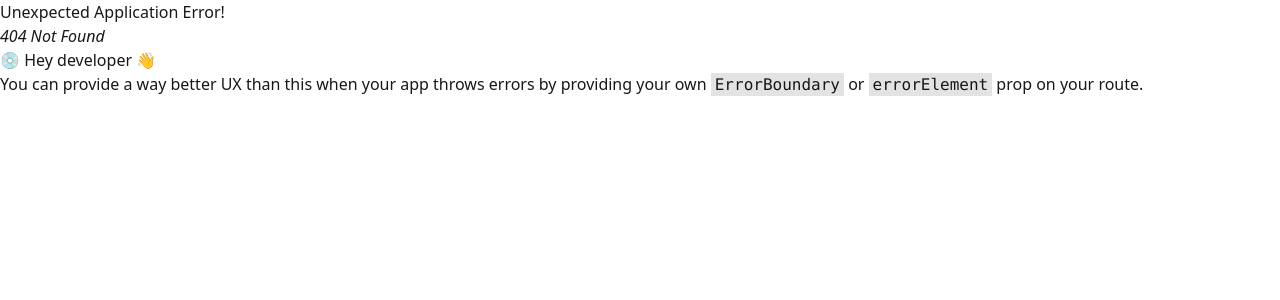
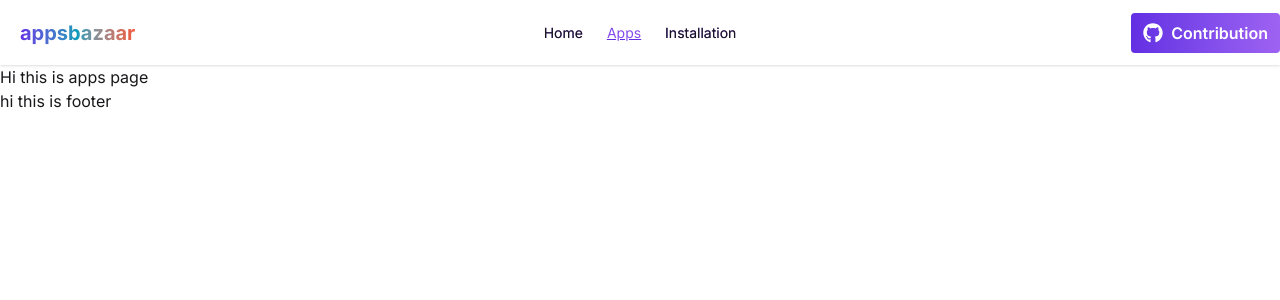
Before and after one commit to biplobrana007/apps-bazaar, a React (Vite) app: page /apps in a window 1280 px wide. Before the commit this address had no page. Shown: the top 300 px of the page. Built offline with nearby package versions, Linux system fonts and the light colour scheme.

Commit message:
navbar is done

```diff
--- a/index.html
+++ b/index.html
@@ -5,8 +5,13 @@
     <link rel="icon" type="image/png" href="/src/assets/logo.png" />
     <meta name="viewport" content="width=device-width, initial-scale=1.0" />
     <title>appsbazaar</title>
+
+    <!-- google font -->
+    <link rel="preconnect" href="https://fonts.googleapis.com">
+    <link rel="preconnect" href="https://fonts.gstatic.com" crossorigin>
+    <link href="https://fonts.googleapis.com/css2?family=Inter:ital,opsz,wght@0,14..32,100..900;1,14..32,100..900&display=swap" rel="stylesheet">
   </head>
-  <body>
+  <body class="inter-font">
     <div id="root"></div>
     <script type="module" src="/src/main.jsx"></script>
   </body>
--- a/package.json
+++ b/package.json
@@ -11,8 +11,10 @@
   },
   "dependencies": {
     "@tailwindcss/vite": "^4.1.14",
+    "lucide-react": "^0.545.0",
     "react": "^19.1.1",
     "react-dom": "^19.1.1",
+    "react-icons": "^5.5.0",
     "react-router": "^7.9.3",
     "tailwindcss": "^4.1.14"
   },
--- a/src/Layouts/Root.jsx
+++ b/src/Layouts/Root.jsx
@@ -1,9 +1,14 @@
 import React from 'react';
+import Navbar from '../components/Navbar';
+import Footer from '../components/Footer';
+import { Outlet } from 'react-router';
 
 const Root = () => {
     return (
         <div>
-            <h3>hi this root</h3>
+           <Navbar></Navbar>
+           <Outlet></Outlet>
+           <Footer></Footer>
         </div>
     );
 };
--- a/src/Routes/Route.jsx
+++ b/src/Routes/Route.jsx
@@ -1,9 +1,26 @@
 import { createBrowserRouter } from "react-router";
 import Root from "../Layouts/Root";
+import Home from "../pages/Home";
+import Apps from "../pages/Apps";
+import Installation from "../pages/Installation";
 
 export const router = createBrowserRouter([
   {
     path: "/",
     Component: Root,
+    children: [
+      {
+        index: true,
+        Component: Home,
+      },
+      {
+        path: "apps",
+        Component: Apps,
+      },
+      {
+        path: "installation",
+        Component: Installation,
+      },
+    ],
   },
 ]);
--- /dev/null
+++ b/src/components/Container.jsx
@@ -0,0 +1,11 @@
+import React from 'react';
+
+const Container = ({children}) => {
+    return (
+        <div className='container mx-auto'>
+            {children}
+        </div>
+    );
+};
+
+export default Container;
--- a/src/components/Navbar.jsx
+++ b/src/components/Navbar.jsx
@@ -1,11 +1,82 @@
-import React from 'react';
+import React from "react";
+import { FaGithub } from "react-icons/fa6";
+import { Link, NavLink } from "react-router";
+import Container from "./Container";
 
 const Navbar = () => {
-    return (
-        <div>
-            <h2>hi this navbar</h2>
+  const links = [
+    { linkTitle: "Home", linkPath: "/" },
+    { linkTitle: "Apps", linkPath: "apps" },
+    { linkTitle: "Installation", linkPath: "installation" },
+  ];
+  return (
+    <div className="bg-base-100 shadow-sm">
+      <Container>
+        <div className="navbar  px-0">
+          <div className="navbar-start gap-5">
+            <div className="dropdown">
+              <div
+                tabIndex={0}
+                role="button"
+                className="btn bg-transparent border-none  hover:text-white hover:bg-gradient-to-r from-[#632ee3] to-[#9f62f2] lg:hidden"
+              >
+                <svg
+                  xmlns="http://www.w3.org/2000/svg"
+                  className="h-5 w-5"
+                  fill="none"
+                  viewBox="0 0 24 24"
+                  stroke="currentColor"
+                >
+                  {" "}
+                  <path
+                    strokeLinecap="round"
+                    strokeLinejoin="round"
+                    strokeWidth="2"
+                    d="M4 6h16M4 12h8m-8 6h16"
+                  />{" "}
+                </svg>
+              </div>
+              <ul
+                tabIndex={0}
+                className="menu menu-sm dropdown-content bg-base-100 rounded-box z-1 mt-3 w-52 p-2 shadow"
+              >
+                {links.map((link) => (
+                  <li>
+                    <NavLink  to={link.linkPath}>{link.linkTitle}</NavLink>
+                  </li>
+                ))}
+              </ul>
+            </div>
+            <Link
+              to="/"
+              className=" text-xl font-bold  bg-gradient-to-r text-transparent bg-clip-text from-[#632ee3] via-[#029bba] to-[#f45337]"
+            >
+              <span>apps</span>
+              <span>bazaar</span>
+            </Link>
+          </div>
+          <div className="navbar-center hidden lg:flex">
+            <ul className="menu menu-horizontal px-1">
+              {links.map((link) => (
+                <li>
+                  <NavLink className=" hover:text-transparent bg-clip-text hover:underline  bg-gradient-to-r from-[#632ee3] to-[#9f62f2]" to={link.linkPath}>{link.linkTitle}</NavLink>
+                </li>
+              ))}
+            </ul>
+          </div>
+          <div className="navbar-end">
+            <Link
+              to="https://github.com/biplobrana007"
+              className="py-2 px-3 rounded gap-2 font-semibold flex items-center text-white bg-gradient-to-r from-[#632ee3] to-[#9f62f2]"
+            >
+              <FaGithub className="text-xl"></FaGithub>
+              <span>Contribution</span>
+            </Link>
+          </div>
         </div>
-    );
+      </Container>
+    </div>
+  );
 };
 
 export default Navbar;
--- a/src/index.css
+++ b/src/index.css
@@ -1,2 +1,19 @@
 @import "tailwindcss";
 @plugin "daisyui";
+
+.inter-font {
+  font-family: "Inter", sans-serif;
+}
+
+.navbar-center .active {
+  text-decoration: underline;
+  text-decoration-color: #632ee3;
+  background: -webkit-linear-gradient(#632ee3, #9f62f2);
+  background-clip: text;
+  -webkit-text-fill-color: transparent;
+}
+.navbar-start .active{
+  background: -webkit-linear-gradient(#632ee3, #9f62f2);
+  background-clip: text;
+  -webkit-text-fill-color: transparent;
+}
```
Also changed, not shown: 1 other file (tests, documents, lock files or other folders).
